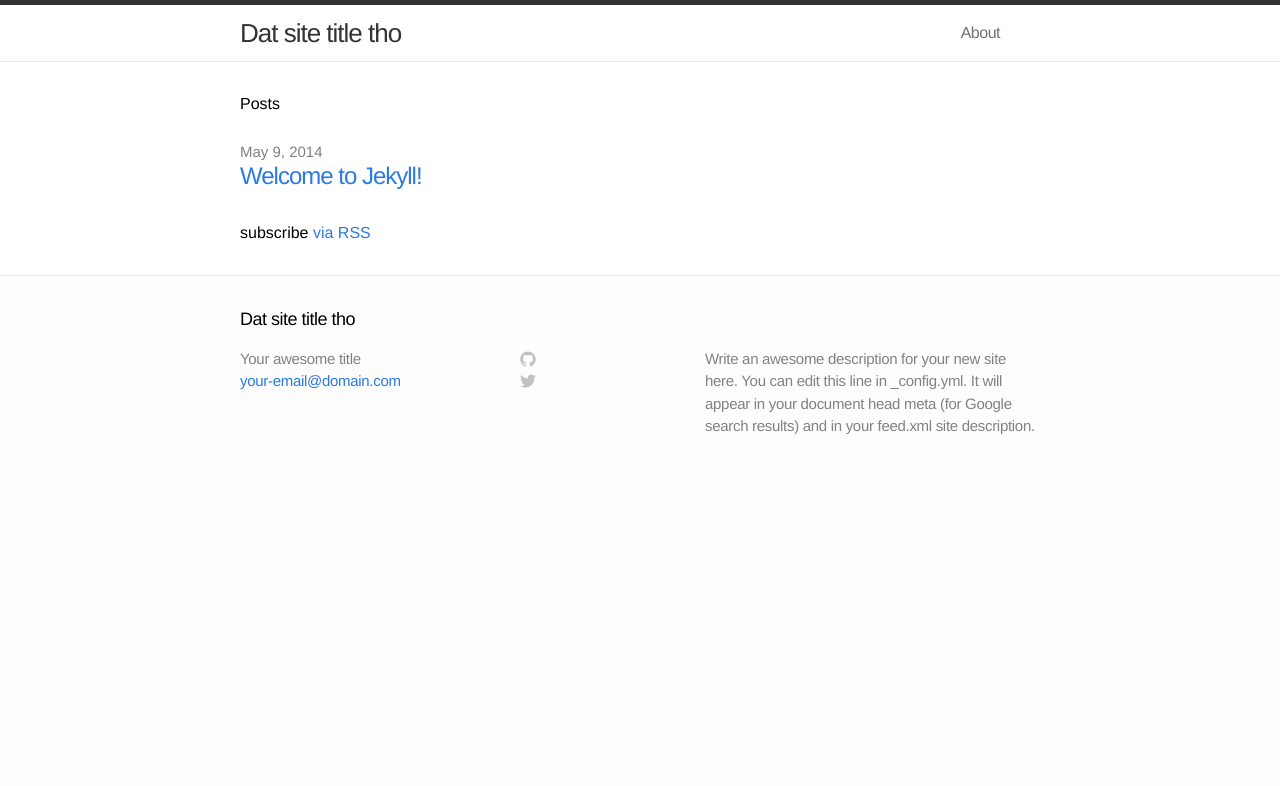
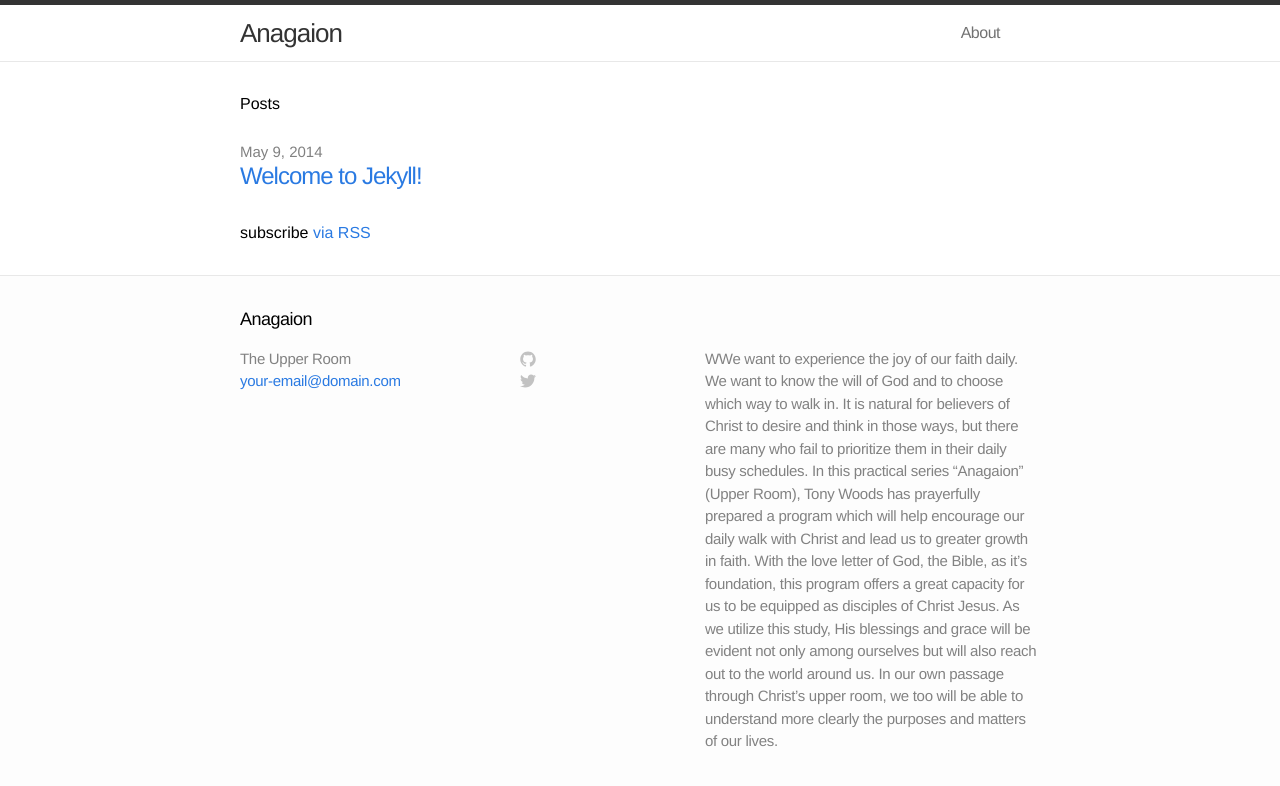
Before and after one commit to Anagaion/anagaion.github.io, a Jekyll site: the page built from index.html, in a window 1280 px wide. Shown: the top 786 px of the page. Built offline with Jekyll 4.4.1, drawn with Linux system fonts in a browser that asks for light colours.

Commit message:
Configuring the Site

```diff
--- a/_config.yml
+++ b/_config.yml
@@ -1,10 +1,26 @@
 # Site settings
-name: Dat site title tho
-title: Your awesome title
+name: Anagaion
+title: The Upper Room
 email: your-email@domain.com
-description: "Write an awesome description for your new site here. You can edit this line in _config.yml. It will appear in your document head meta (for Google search results) and in your feed.xml site description."
+description: "WWe want to experience the joy of our faith daily. We
+want to know the will of God and to choose which way
+to walk in. It is natural for believers of Christ to desire
+and think in those ways, but there are many who fail to
+prioritize them in their daily busy schedules.
+In this practical series “Anagaion” (Upper Room), Tony
+Woods has prayerfully prepared a program which will
+help encourage our daily walk with Christ and lead us to
+greater growth in faith.
+With the love letter of God, the Bible, as it’s foundation,
+this program offers a great capacity for us to be equipped
+as disciples of Christ Jesus. As we utilize this study,
+His blessings and grace will be evident not only among
+ourselves but will also reach out to the world around us.
+In our own passage through Christ’s upper room, we too
+will be able to understand more clearly the purposes and
+matters of our lives."
 baseurl: ""
-url: "http://yourdomain.com"
+url: "http://anagaion.github.io"
 
 # Build settings
 markdown: kramdown
```
Also changed, not shown: 7 other files.
